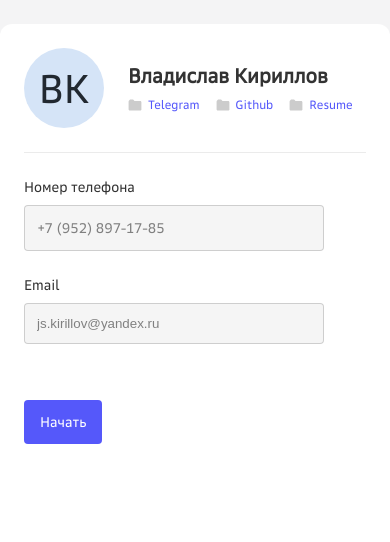
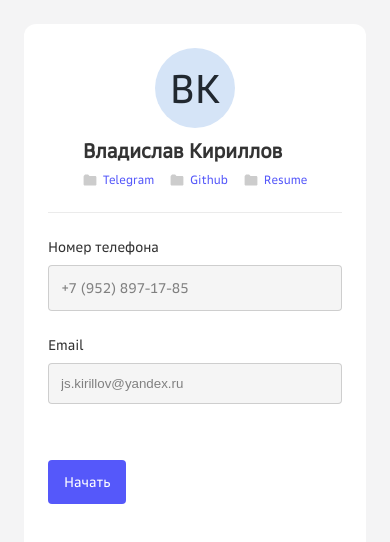
Before and after one commit to KirillovVladislav/multistep, a React (Vite) app: page / in a window 390 px wide. Shown: the top 542 px of the page. Built offline with nearby package versions, Linux system fonts and the light colour scheme.

Commit message:
feat adaptive

```diff
--- a/src/App.module.scss
+++ b/src/App.module.scss
@@ -2,6 +2,7 @@
 
 .app {
   @include regularText;
+  height: 100%;
   background-color: $bg-color-white;
   display: flex;
   justify-content: center;
--- a/src/components/ui/Modal/Modal.module.scss
+++ b/src/components/ui/Modal/Modal.module.scss
@@ -6,7 +6,7 @@
   left: 0;
   width: 100%;
   height: 100%;
-  background-color: rgba(0, 0, 0, 0.5);
+  background-color: rgba(0, 0, 0, 0.3);
   display: flex;
   justify-content: center;
   align-items: center;
--- a/src/pages/CreatePage/AdvantagesStep/Advantages.tsx
+++ b/src/pages/CreatePage/AdvantagesStep/Advantages.tsx
@@ -39,7 +39,9 @@ export const AdvantagesStep = () => {
     remove(index)
   }
   const addInput = () => {
-    append({ value: '' })
+    if (fields.length < 5) {
+      append({ value: '' })
+    }
   }
   return (
     <div className='flex'>
--- a/src/pages/CreatePage/CreatePage.module.scss
+++ b/src/pages/CreatePage/CreatePage.module.scss
@@ -7,8 +7,15 @@
   background-color: $color-white;
   border-radius: 24px;
   padding: 62px 110px 80px;
+
   .form {
     margin-top: 66px;
+  }
+  @include tablet {
+    padding: 32px 50px 40px;
+  }
+  @include mobile {
+    padding: 24px 30px 20px;
   }
 
   .buttons {
@@ -16,7 +23,10 @@
     justify-content: space-between;
     align-items: center;
     border-radius: 24px;
+    margin-top: 64px;
 
-    margin-top: 64px;
+    @include tablet {
+      margin-top: 32px;
+    }
   }
 }
--- a/src/pages/MainPage/Profile/Profile.module.scss
+++ b/src/pages/MainPage/Profile/Profile.module.scss
@@ -6,6 +6,11 @@
   column-gap: 24px;
   padding-bottom: 24px;
   border-bottom: 1px solid $color-black-alpha8;
+
+  @include mobile {
+    flex-direction: column;
+    row-gap: 10px;
+  }
 
   .avatar {
     @include regularText;
--- a/src/shared/lib/validation/infoSchema.ts
+++ b/src/shared/lib/validation/infoSchema.ts
@@ -30,6 +30,7 @@ export const stepsSchema = [
           value: yup.string().required('Обязательное поле').trim()
         })
       )
+
       .required('Обязательное поле')
   }),
   // validation for step3
--- a/styles/globally.scss
+++ b/styles/globally.scss
@@ -12,6 +12,11 @@
     url('../src/assets/fonts/SBSansInterface-Semibold.woff2') format('woff2');
   font-weight: normal;
   font-style: normal;
+}
+
+body {
+  background-color: $bg-color-white;
+  padding: 0 24px;
 }
 
 a {
--- a/styles/theme/mixins.scss
+++ b/styles/theme/mixins.scss
@@ -18,3 +18,15 @@
   line-height: 26px;
   font-weight: 600;
 }
+
+@mixin tablet {
+  @media (max-width: 650px) {
+    @content;
+  }
+}
+
+@mixin mobile {
+  @media (max-width: 450px) {
+    @content;
+  }
+}
```
